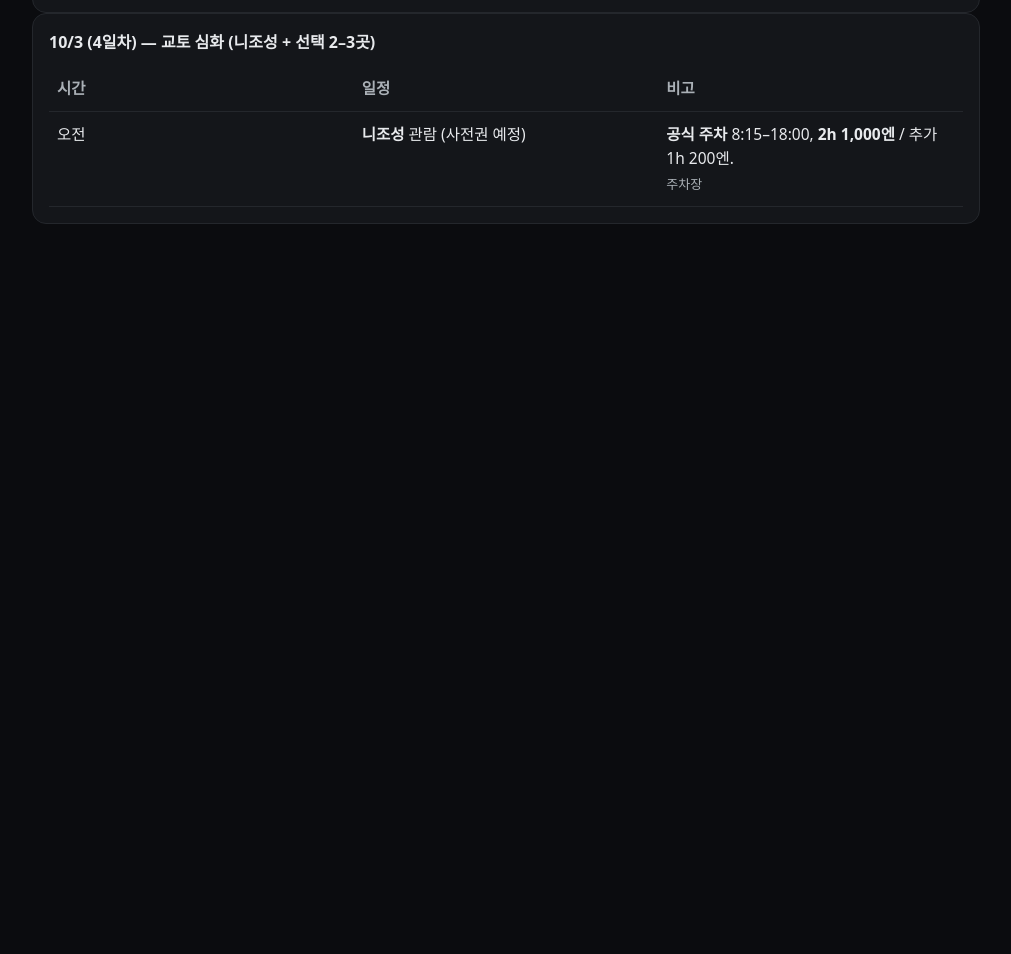
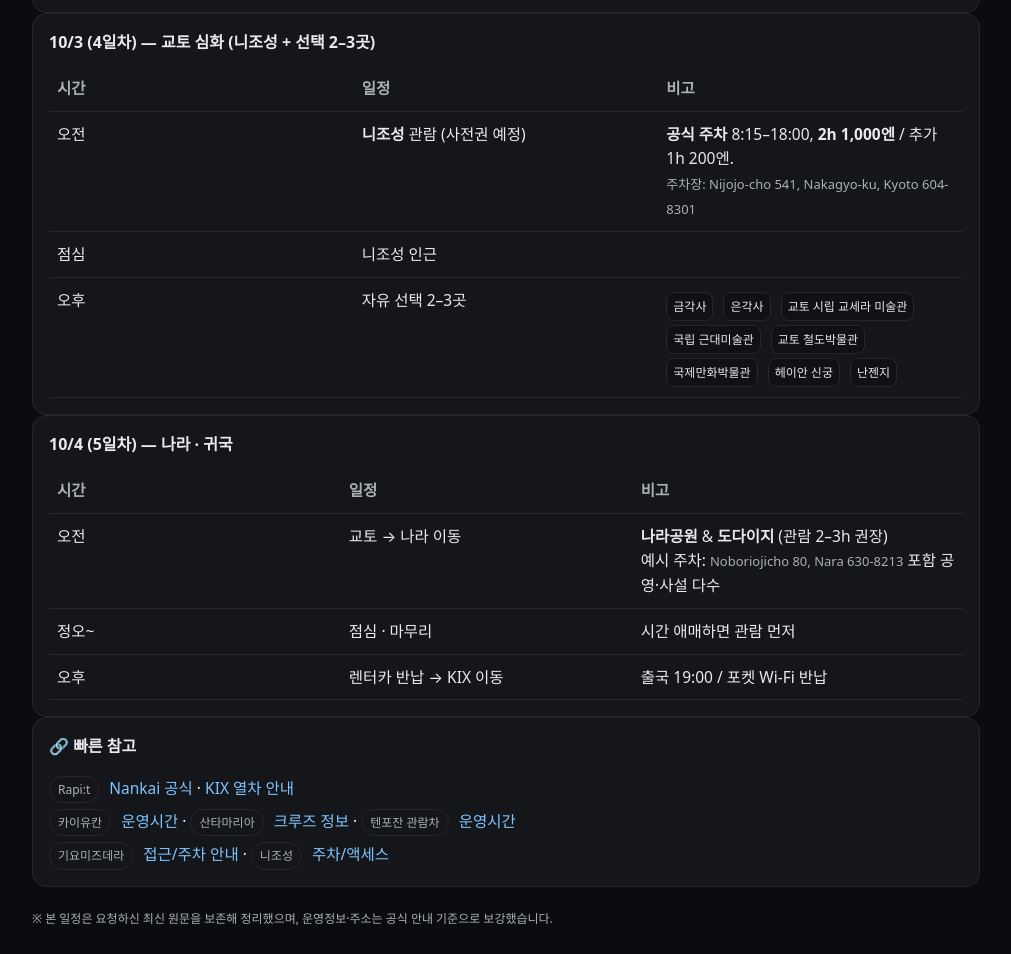
Before and after one commit to onyx-ken/japan_ryoko_schedule, a plain HTML site: page index.html in a window 1280 px wide. Shown: the part 1863-2817 px from the top of the page, without its empty margins (134-1145 px from the left). Before the commit the page ends 2105 px from the top, so only its background shows below. Drawn offline with Linux system fonts and the light colour scheme.

Commit message:
Update index.html

```diff
--- a/index.html
+++ b/index.html
@@ -197,4 +197,72 @@
         <td><b>니조성</b> 관람 (사전권 예정)</td>
         <td>
           <b>공식 주차</b> 8:15–18:00, <b>2h 1,000엔</b> / 추가 1h 200엔.<br/>
-          <span class="addr">주차장
+          <span class="addr">주차장: Nijojo-cho 541, Nakagyo-ku, Kyoto 604-8301</span>
+        </td>
+      </tr>
+      <tr>
+        <td>점심</td>
+        <td>니조성 인근</td>
+        <td></td>
+      </tr>
+      <tr>
+        <td>오후</td>
+        <td>자유 선택 2–3곳</td>
+        <td>
+          <span class="chip">금각사</span>
+          <span class="chip">은각사</span>
+          <span class="chip">교토 시립 교세라 미술관</span>
+          <span class="chip">국립 근대미술관</span>
+          <span class="chip">교토 철도박물관</span>
+          <span class="chip">국제만화박물관</span>
+          <span class="chip">헤이안 신궁</span>
+          <span class="chip">난젠지</span>
+        </td>
+      </tr>
+    </table>
+  </section>
+
+  <!-- 10/4 나라 -->
+  <section class="card">
+    <h2>10/4 (5일차) — 나라 · 귀국</h2>
+    <table>
+      <tr><th>시간</th><th>일정</th><th>비고</th></tr>
+      <tr>
+        <td>오전</td>
+        <td>교토 → 나라 이동</td>
+        <td>
+          <b>나라공원</b> & <b>도다이지</b> (관람 2–3h 권장)<br/>
+          예시 주차: <span class="addr">Noboriojicho 80, Nara 630-8213</span> 포함 공영·사설 다수
+        </td>
+      </tr>
+      <tr>
+        <td>정오~</td>
+        <td>점심 · 마무리</td>
+        <td>시간 애매하면 관람 먼저</td>
+      </tr>
+      <tr>
+        <td>오후</td>
+        <td>렌터카 반납 → KIX 이동</td>
+        <td>출국 19:00 / 포켓 Wi-Fi 반납</td>
+      </tr>
+    </table>
+  </section>
+
+  <!-- 링크 요약 -->
+  <section class="card">
+    <h2>🔗 빠른 참고</h2>
+    <div>
+      <span class="pill">Rapi:t</span> <a href="https://www.nankai.co.jp/en_railway/traffic/express/rapit.html">Nankai 공식</a> ·
+      <a href="https://www.kansai-airport.or.jp/en/access/train">KIX 열차 안내</a><br/>
+      <span class="pill">카이유칸</span> <a href="https://pop.kaiyukan.com/language/eng/hours.html">운영시간</a> ·
+      <span class="pill">산타마리아</span> <a href="https://en.osaka-info.jp/spot/osaka-bay-cruise-santa-maria2022/">크루즈 정보</a> ·
+      <span class="pill">텐포잔 관람차</span> <a href="https://tempozan-kanransya.com/tempozan-kanransya.com/en/">운영시간</a><br/>
+      <span class="pill">기요미즈데라</span> <a href="https://www.kiyomizudera.or.jp/en/location/">접근/주차 안내</a> ·
+      <span class="pill">니조성</span> <a href="https://nijo-jocastle.city.kyoto.lg.jp/access/?lang=en">주차/액세스</a>
+    </div>
+  </section>
+
+  <footer>※ 본 일정은 요청하신 최신 원문을 보존해 정리했으며, 운영정보·주소는 공식 안내 기준으로 보강했습니다.</footer>
+</main>
+</body>
+</html>
```
